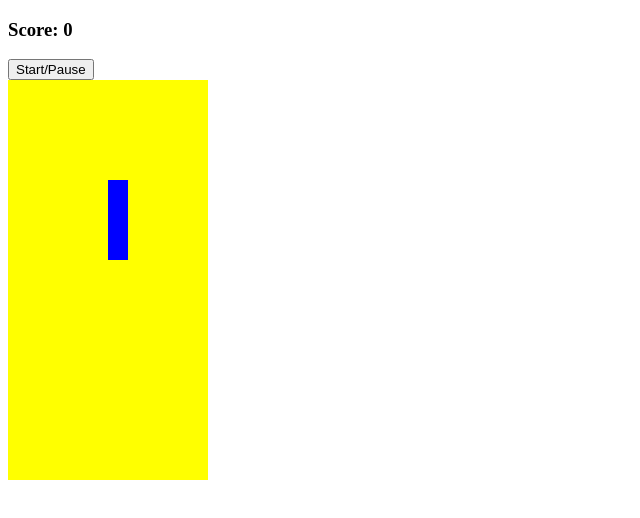
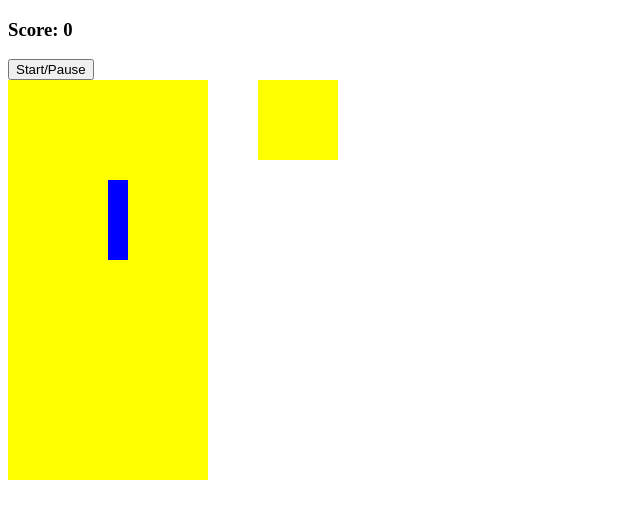
Before and after one commit to avillanMty01/tetrisJS, a plain HTML site: page index.html in a window 1280 px wide. Shown: the whole page, without its empty margins (0-640 px from the left). Drawn offline with Linux system fonts and the light colour scheme.

Commit message:
added mini-grid
next start/pause

```diff
--- a/app.js
+++ b/app.js
@@ -8,6 +8,7 @@ document.addEventListener('DOMContentLoaded', () => {
   const ScoreDisplay = document.querySelector('#score')
   const StartBtn = document.querySelector('#start-button')
   const width = 10
+  let nextRandom = 0
 
   // The Tetrominoes
   const lTetromino = [
@@ -95,10 +96,12 @@ document.addEventListener('DOMContentLoaded', () => {
     if (current.some(index => squares[currentPosition + index + width].classList.contains('taken'))) {
       current.forEach(index => squares[currentPosition + index].classList.add('taken'))
       // start a new tetromino falling
-      random = Math.floor(Math.random() * theTetrominoes.length)
+      random = nextRandom
+      nextRandom = Math.floor(Math.random() * theTetrominoes.length)
       current = theTetrominoes[random][currentRotation]
       currentPosition = 4
       draw()
+      displayShape()
     }
   }
 
@@ -142,4 +145,29 @@ document.addEventListener('DOMContentLoaded', () => {
     draw()
   }
 
+  // show up-next tetromino in mini-grid display
+  const displaySquares = document.querySelectorAll('.mini-grid div')
+  const displayWidth = 4
+  let displayIndex = 0
+
+
+  // the Tetrominos without rotations (4)
+  const upNextTetrominoes = [
+    [1, displayWidth + 1, displayWidth * 2 + 1, 2], // lTetromino
+    [0, displayWidth, displayWidth + 1, displayWidth * 2 + 1], // zTetromino
+    [1, displayWidth, displayWidth + 1, displayWidth + 2], // tTetromino
+    [0, 1, displayWidth, displayWidth + 1], // oTetromino
+    [1, displayWidth + 1, displayWidth * 2 + 1, displayWidth * 3 + 1] //iTetromino
+  ]
+
+  // display the shape in the mini-grid display
+  function displayShape () {
+    // remove all pieces in grid
+    displaySquares.forEach(square => {
+      square.classList.remove('tetromino')
+    })
+    upNextTetrominoes[nextRandom].forEach(index => {
+      displaySquares[displayIndex + index].classList.add('tetromino')
+    })
+  }
 }) // END script
--- a/index.html
+++ b/index.html
@@ -9,6 +9,7 @@
   <body>
     <h3>Score: <span id="score">0</span></h3>
     <button id="start-button">Start/Pause</button>
+<div class="container">
     <div class="grid">
       <div></div>
       <div></div>
@@ -221,5 +222,24 @@
       <div class="taken"></div>
       <div class="taken"></div>
     </div>
+    <div class="mini-grid">
+      <div></div>
+      <div></div>
+      <div></div>
+      <div></div>
+      <div></div>
+      <div></div>
+      <div></div>
+      <div></div>
+      <div></div>
+      <div></div>
+      <div></div>
+      <div></div>
+      <div></div>
+      <div></div>
+      <div></div>
+      <div></div>
+    </div>
+  </div>
   </body>
 </html>
--- a/style.css
+++ b/style.css
@@ -1,3 +1,7 @@
+.container {
+  display: flex;
+}
+
 .grid {
   width: 200px;
   height: 400px;
@@ -14,3 +18,17 @@
 .tetromino {
   background-color: blue;
 }
+
+.mini-grid {
+  margin-left: 50px;
+  width: 80px;
+  height: 80px;
+  display: flex;
+  flex-wrap: wrap;
+  background-color: yellow;
+}
+
+.mini-grid div {
+  height: 20px;
+  width: 20px;
+}
```
